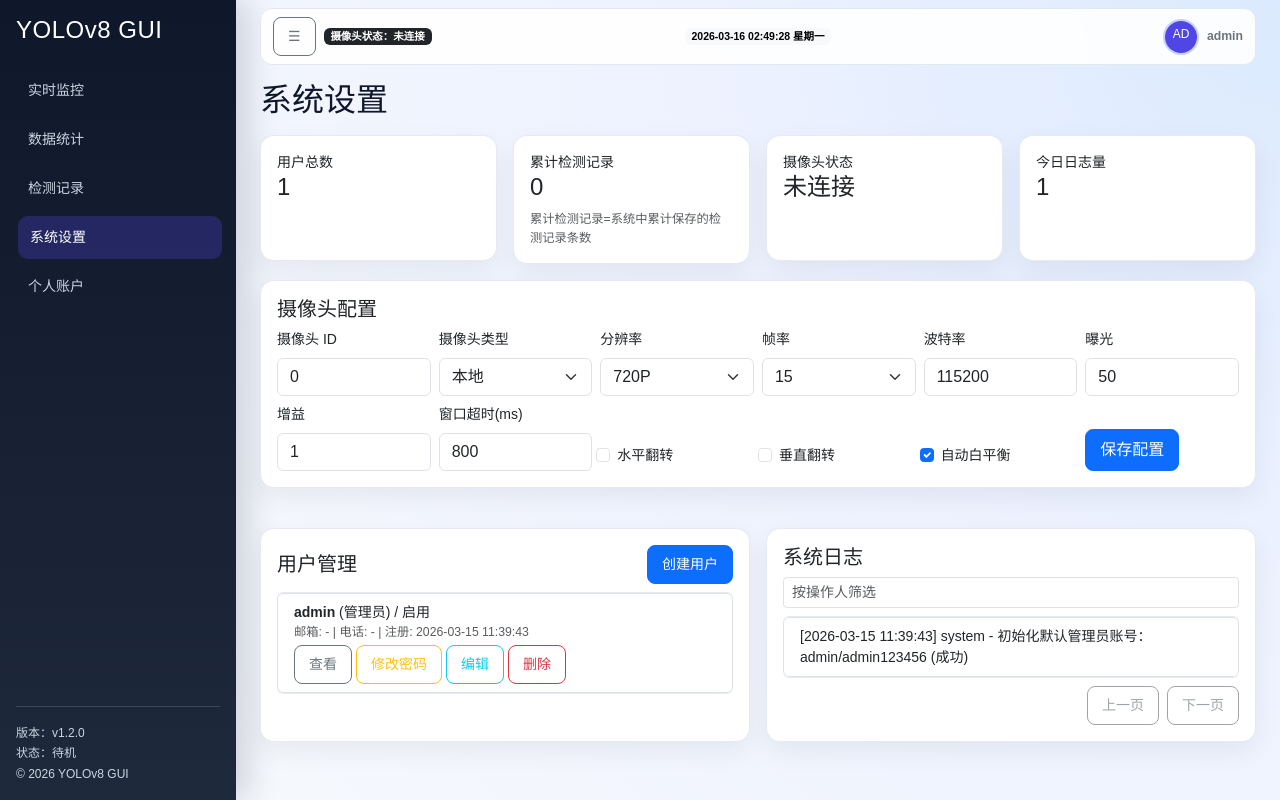
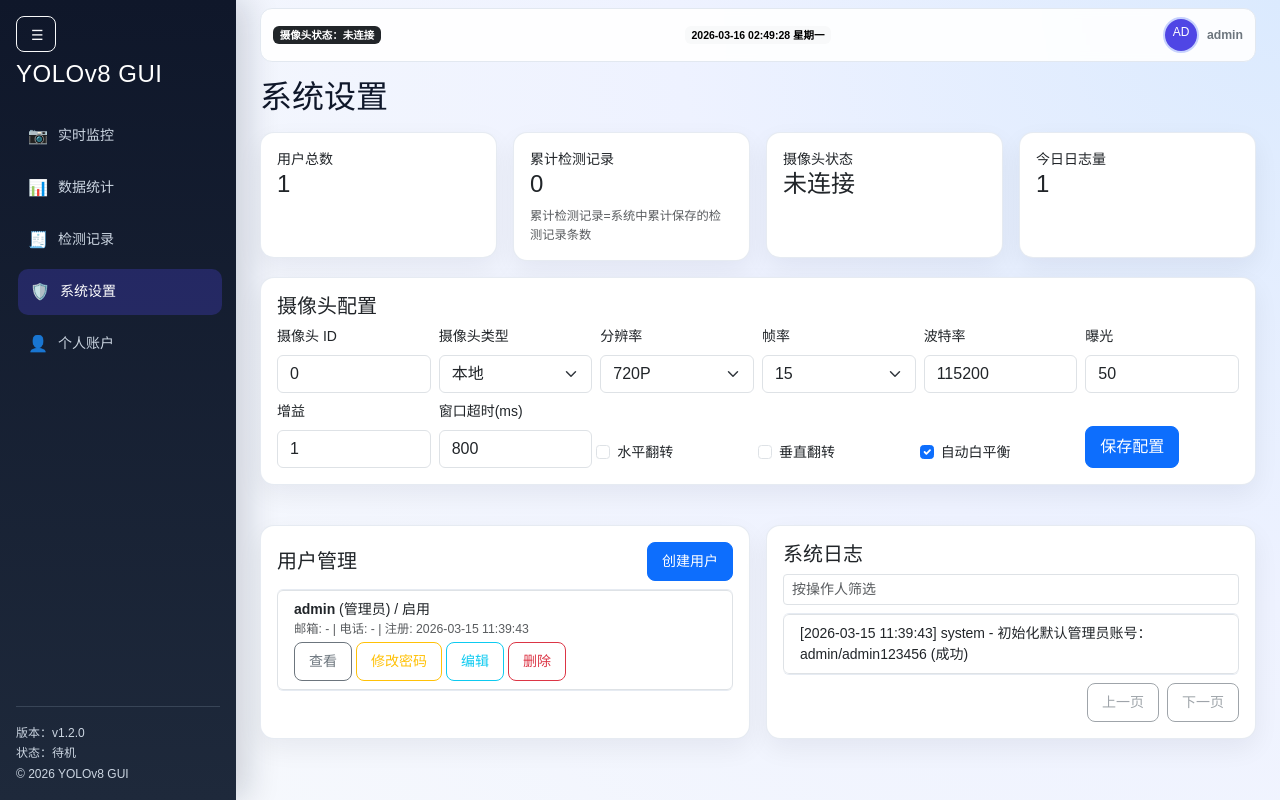
Before and after one commit to Y-coder-guru/YOLOv8__GUI, a Flask app: page /admin in a window 1280 px wide. Run offline with Flask 3, Linux system fonts and the light colour scheme; a user stored in the database is signed in; data comes from the database, SQL or seed files in the repository; data that the repository does not hold is empty.

Commit message:
优化侧边栏折叠交互并增强权限与移动端适配

```diff
--- a/static/css/style.css
+++ b/static/css/style.css
@@ -28,14 +28,33 @@ body {
   flex-direction: column;
   box-shadow: 12px 0 30px rgba(15, 23, 42, .16);
 }
+.sidebar-toggle-btn {
+  width: 40px;
+  height: 36px;
+  padding: 0 !important;
+  align-self: flex-start;
+}
 .sidebar-brand { white-space: nowrap; letter-spacing: .5px; }
 .sidebar .nav-link {
   color: #cbd5e1;
-  display: block;
+  display: flex;
+  align-items: center;
+  gap: 10px;
   padding: 11px 12px;
   margin-bottom: 6px;
   border-radius: 10px;
   transition: all .2s ease;
+}
+.sidebar .nav-icon {
+  display: inline-flex;
+  align-items: center;
+  justify-content: center;
+  width: 20px;
+  font-size: 16px;
+  flex-shrink: 0;
+}
+.sidebar .nav-text {
+  white-space: nowrap;
 }
 .sidebar .nav-link:hover,
 .sidebar .nav-link.active {
@@ -139,10 +158,8 @@ body {
 #layoutWrapper.sidebar-collapsed .sidebar { width: 78px; }
 #layoutWrapper.sidebar-collapsed .sidebar .sidebar-brand,
 #layoutWrapper.sidebar-collapsed .sidebar .sidebar-footer,
-#layoutWrapper.sidebar-collapsed .sidebar .nav-link { font-size: 0; }
-#layoutWrapper.sidebar-collapsed .sidebar .nav-link { padding: 12px; }
-#layoutWrapper.sidebar-collapsed .sidebar .nav-link::before { content: '•'; font-size: 16px; color: #cbd5e1; }
-#layoutWrapper.sidebar-collapsed .sidebar .nav-link.active::before { color: #fff; }
+#layoutWrapper.sidebar-collapsed .sidebar .nav-text { display: none; }
+#layoutWrapper.sidebar-collapsed .sidebar .nav-link { padding: 12px; justify-content: center; }
 #layoutWrapper.sidebar-collapsed .sidebar .sidebar-brand::before { content: 'Y8'; font-size: 16px; }
 
 .admin-users-col { flex: 0 0 58%; max-width: 58%; }
@@ -159,6 +176,14 @@ body {
 @media (max-width: 768px) {
   #layoutWrapper { flex-direction: column; }
   .sidebar { width: 100%; min-height: auto; display: flex; flex-wrap: wrap; gap: 8px; }
+  .sidebar .sidebar-brand { width: 100%; margin-bottom: 4px !important; }
+  .sidebar .nav-link { flex: 1 1 calc(50% - 8px); }
+  .sidebar .sidebar-footer { width: 100%; }
+  #layoutWrapper.sidebar-collapsed .sidebar { width: 100%; }
+  #layoutWrapper.sidebar-collapsed .sidebar .sidebar-brand,
+  #layoutWrapper.sidebar-collapsed .sidebar .sidebar-footer,
+  #layoutWrapper.sidebar-collapsed .sidebar .nav-text { display: block; }
+  #layoutWrapper.sidebar-collapsed .sidebar .nav-link { justify-content: flex-start; }
   .toolbar-select { width: 100%; }
   .topbar-meta { grid-template-columns: 1fr; }
   .topbar-center { justify-content: flex-start; }
--- a/static/js/admin.js
+++ b/static/js/admin.js
@@ -2,6 +2,23 @@ const userList = document.getElementById('userList');
 const logList = document.getElementById('logList');
 let logOffset = 0;
 const logPageSize = 20;
+let canManageUsers = true;
+
+async function syncPermission() {
+  try {
+    const res = await fetch('/api/account/me');
+    if (!res.ok) return;
+    const data = await res.json();
+    canManageUsers = !!data.user?.is_admin;
+  } catch (e) {
+    canManageUsers = false;
+  }
+  const createBtn = document.getElementById('openCreateUser');
+  if (createBtn) {
+    createBtn.disabled = !canManageUsers;
+    createBtn.title = canManageUsers ? '' : '普通用户无权限执行此操作';
+  }
+}
 
 async function refreshAdmin() {
   const operator = document.getElementById('logOperator').value.trim();
@@ -25,21 +42,23 @@ async function refreshAdmin() {
       <div class='small text-muted'>邮箱: ${u.email || '-'} | 电话: ${u.phone || '-'} | 注册: ${u.created_at}</div>
       <div class='mt-1 d-flex gap-1 flex-wrap'>
         <button class='btn btn-sm btn-outline-secondary'>查看</button>
-        <button class='btn btn-sm btn-outline-warning'>修改密码</button>
-        <button class='btn btn-sm btn-outline-info'>编辑</button>
-        <button class='btn btn-sm btn-outline-danger'>删除</button>
+        <button class='btn btn-sm btn-outline-warning' ${canManageUsers ? '' : 'disabled title="普通用户无权限"'}>修改密码</button>
+        <button class='btn btn-sm btn-outline-info' ${canManageUsers ? '' : 'disabled title="普通用户无权限"'}>编辑</button>
+        <button class='btn btn-sm btn-outline-danger' ${canManageUsers ? '' : 'disabled title="普通用户无权限"'}>删除</button>
       </div>`;
     const [viewBtn, pwdBtn, editBtn, delBtn] = li.querySelectorAll('button');
     viewBtn.onclick = () => {
       alert(`用户：${u.username}\n角色：${u.is_admin ? '管理员' : '普通用户'}\n状态：${u.status}\n邮箱：${u.email || '-'}\n电话：${u.phone || '-'}\n注册时间：${u.created_at}\n最近登录：${u.last_login_at || '-'}`);
     };
     pwdBtn.onclick = async () => {
+      if (!canManageUsers) { showToast('普通用户无权限执行该操作', 'warning'); return; }
       const p = prompt(`请输入 ${u.username} 的新密码（至少6位）`, '12345678');
       if (!p) return;
       const r = await fetch(`/api/admin/users/${u.id}/password`, { method: 'POST', headers: { 'Content-Type': 'application/json' }, body: JSON.stringify({ password: p }) });
       showToast(r.ok ? '密码修改成功' : '密码修改失败', r.ok ? 'success' : 'danger');
     };
     editBtn.onclick = async () => {
+      if (!canManageUsers) { showToast('普通用户无权限执行该操作', 'warning'); return; }
       const username = prompt('用户名', u.username);
       if (!username) return;
       const email = prompt('邮箱', u.email || '');
@@ -55,6 +74,7 @@ async function refreshAdmin() {
       refreshAdmin();
     };
     delBtn.onclick = async () => {
+      if (!canManageUsers) { showToast('普通用户无权限执行该操作', 'warning'); return; }
       if (!confirm(`确认删除用户 ${u.username}？`)) return;
       const r = await fetch(`/api/admin/users/${u.id}`, { method: 'DELETE' });
       const d = await r.json();
@@ -77,6 +97,10 @@ async function refreshAdmin() {
 }
 
 document.getElementById('openCreateUser').onclick = async () => {
+  if (!canManageUsers) {
+    showToast('普通用户无权限执行该操作', 'warning');
+    return;
+  }
   const username = prompt('新用户名');
   if (!username) return;
   const password = prompt('初始密码（至少6位）', '12345678');
@@ -146,6 +170,7 @@ document.getElementById('nextLogPage').onclick = () => {
   refreshAdmin();
 };
 
+syncPermission();
 refreshAdmin();
 loadCameraConfig();
 setInterval(() => refreshAdmin(), 5000);
--- a/templates/base.html
+++ b/templates/base.html
@@ -11,14 +11,15 @@
 <div class="d-flex" id="layoutWrapper">
   {% if current_user.is_authenticated %}
   <aside class="sidebar p-3 page-transition" id="appSidebar">
-    <h4 class="mb-4 sidebar-brand">YOLOv8 GUI</h4>
-    <a href="{{ url_for('monitor') }}" class="nav-link {% if request.path.startswith('/monitor') %}active{% endif %}">实时监控</a>
-    <a href="{{ url_for('stats_page') }}" class="nav-link {% if request.path.startswith('/stats') %}active{% endif %}">数据统计</a>
-    <a href="{{ url_for('history_page') }}" class="nav-link {% if request.path.startswith('/history') %}active{% endif %}">检测记录</a>
+    <button class="btn btn-sm btn-outline-light sidebar-toggle-btn" id="sidebarToggleBtn" title="折叠侧边栏" aria-label="折叠侧边栏">☰</button>
+    <h4 class="mb-4 mt-2 sidebar-brand">YOLOv8 GUI</h4>
+    <a href="{{ url_for('monitor') }}" class="nav-link {% if request.path.startswith('/monitor') %}active{% endif %}"><span class="nav-icon">📷</span><span class="nav-text">实时监控</span></a>
+    <a href="{{ url_for('stats_page') }}" class="nav-link {% if request.path.startswith('/stats') %}active{% endif %}"><span class="nav-icon">📊</span><span class="nav-text">数据统计</span></a>
+    <a href="{{ url_for('history_page') }}" class="nav-link {% if request.path.startswith('/history') %}active{% endif %}"><span class="nav-icon">🧾</span><span class="nav-text">检测记录</span></a>
     {% if current_user.is_admin %}
-    <a href="{{ url_for('admin_page') }}" class="nav-link {% if request.path.startswith('/admin') %}active{% endif %}">系统设置</a>
+    <a href="{{ url_for('admin_page') }}" class="nav-link {% if request.path.startswith('/admin') %}active{% endif %}"><span class="nav-icon">🛡️</span><span class="nav-text">系统设置</span></a>
     {% endif %}
-    <a href="{{ url_for('profile_page') }}" class="nav-link {% if request.path.startswith('/profile') %}active{% endif %}">个人账户</a>
+    <a href="{{ url_for('profile_page') }}" class="nav-link {% if request.path.startswith('/profile') %}active{% endif %}"><span class="nav-icon">👤</span><span class="nav-text">个人账户</span></a>
 
     <div class="sidebar-footer mt-auto pt-3">
       <div>版本：v1.2.0</div>
@@ -38,7 +39,6 @@
     {% if current_user.is_authenticated %}
     <div class="topbar-meta mb-3">
       <div class="d-flex align-items-center gap-2 topbar-left">
-        <button class="btn btn-sm btn-outline-secondary" id="sidebarToggleBtn" title="折叠侧边栏">☰</button>
         <span class="badge text-bg-dark" id="globalCameraStatus">摄像头状态：未连接</span>
       </div>
       <div class="d-flex align-items-center justify-content-center topbar-center">
@@ -155,7 +155,12 @@ function initSidebarToggle() {
   const btn = document.getElementById('sidebarToggleBtn');
   const wrapper = document.getElementById('layoutWrapper');
   if (!btn || !wrapper) return;
-  btn.onclick = () => wrapper.classList.toggle('sidebar-collapsed');
+  const stored = localStorage.getItem('sidebar-collapsed') === '1';
+  if (stored && window.innerWidth > 768) wrapper.classList.add('sidebar-collapsed');
+  btn.onclick = () => {
+    wrapper.classList.toggle('sidebar-collapsed');
+    localStorage.setItem('sidebar-collapsed', wrapper.classList.contains('sidebar-collapsed') ? '1' : '0');
+  };
 }
 
 startBjClock();
@@ -163,6 +168,7 @@ refreshGlobalStatus();
 refreshGlobalAvatar();
 initSidebarToggle();
 setInterval(refreshGlobalStatus, 3000);
+setInterval(refreshGlobalAvatar, 10000);
 </script>
 {% block scripts %}{% endblock %}
 </body>
```
